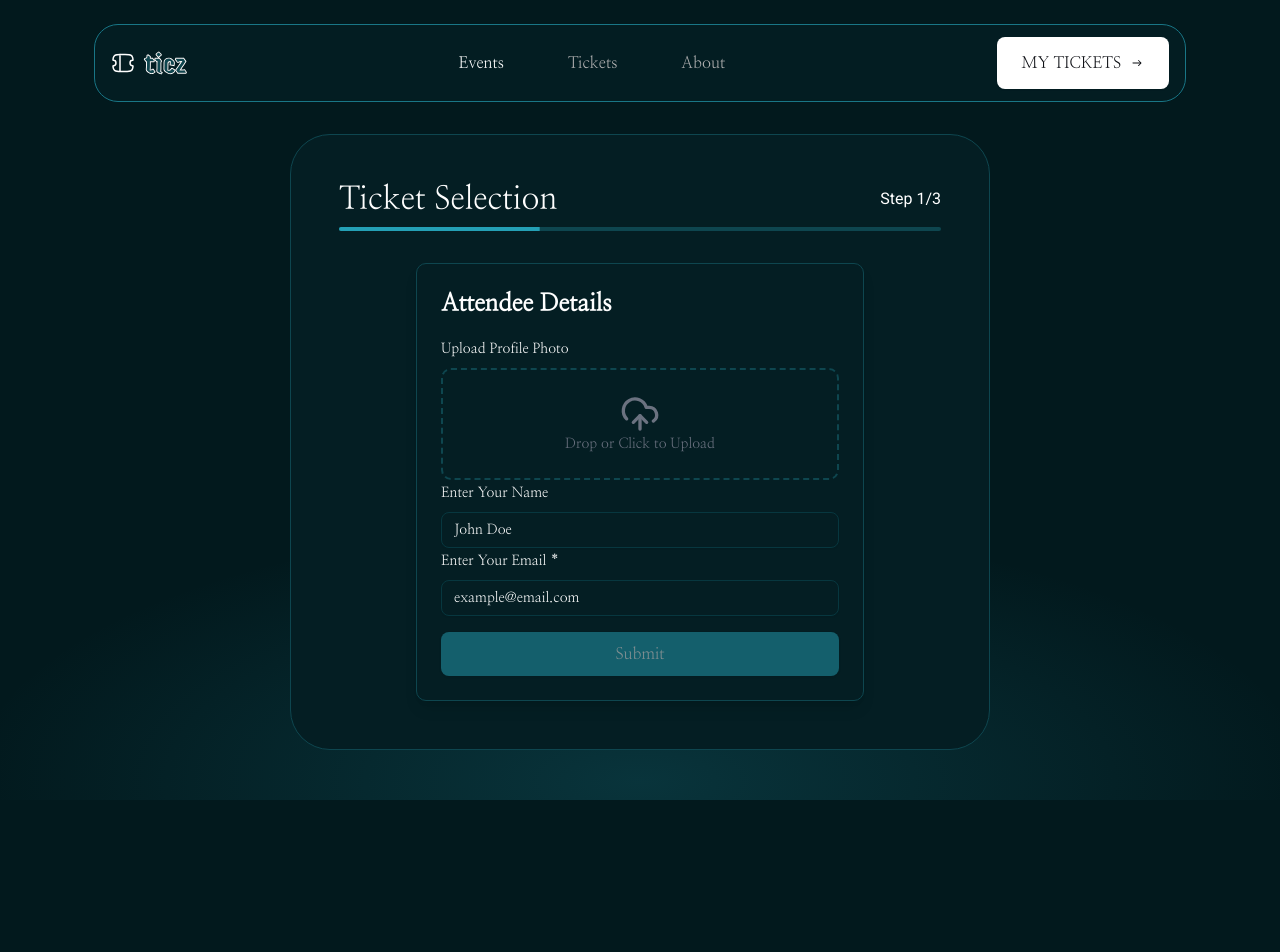
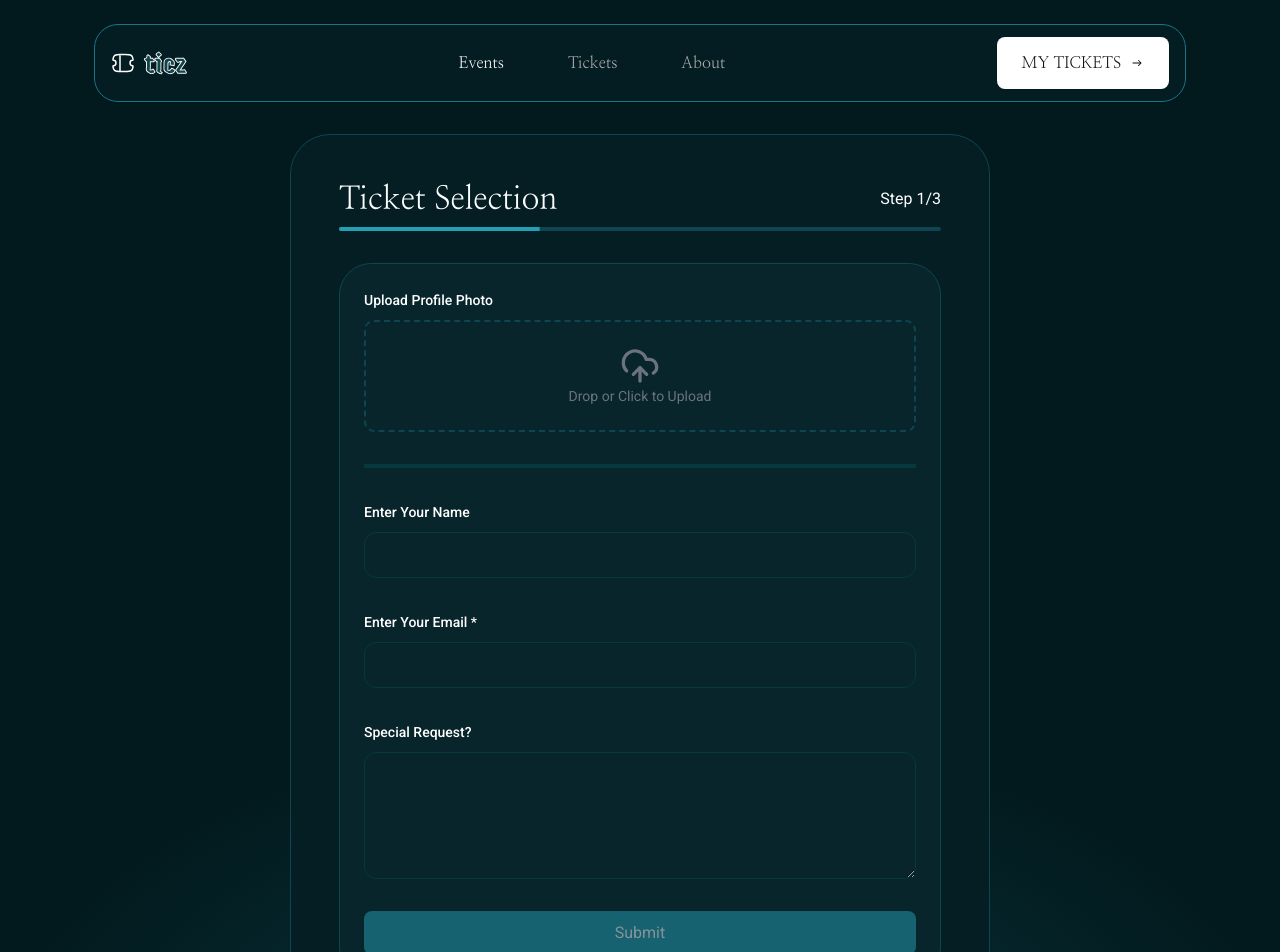
Before and after one commit to iflames1/hngx-stage2-event-booking, a Next.js app: page / in a window 1280 px wide. Shown: the top 952 px of the page. Before the commit the page ends 800 px from the top, so only its background shows below. Built offline with nearby package versions, Linux system fonts and the light colour scheme; a web font is replaced by a local one.

Commit message:
fix: fix input and text area radius and ring

```diff
--- a/src/app/attendee-details.tsx
+++ b/src/app/attendee-details.tsx
@@ -16,6 +16,8 @@ import {
 import { Input } from "@/components/ui/input";
 import { UploadCloud } from "lucide-react";
 import Image from "next/image";
+import { MdMailOutline } from "react-icons/md";
+import { Textarea } from "@/components/ui/textarea";
 
 const formSchema = z.object({
 	name: z.string().min(2, "Name is required").max(100),
@@ -62,10 +64,12 @@ export default function AttendeeDetails() {
 	};
 
 	return (
-		<div className="max-w-md mx-auto p-6 border rounded-lg shadow-lg">
-			<h2 className="text-2xl font-semibold mb-4">Attendee Details</h2>
+		<div className="p-6 border border-border rounded-[32px] bg-[#08252B]">
 			<Form {...form}>
-				<form onSubmit={form.handleSubmit(onSubmit)}>
+				<form
+					onSubmit={form.handleSubmit(onSubmit)}
+					className="space-y-8 font-roboto text-base leading-[150%] font-normal"
+				>
 					<FormField
 						control={form.control}
 						name="avatar"
@@ -100,6 +104,8 @@ export default function AttendeeDetails() {
 						)}
 					/>
 
+					<div className="bg-input h-1 w-full" />
+
 					<FormField
 						control={form.control}
 						name="name"
@@ -107,7 +113,7 @@ export default function AttendeeDetails() {
 							<FormItem>
 								<FormLabel>Enter Your Name</FormLabel>
 								<FormControl>
-									<Input {...field} placeholder="John Doe" />
+									<Input {...field} type="text" />
 								</FormControl>
 								<FormMessage />
 							</FormItem>
@@ -118,14 +124,31 @@ export default function AttendeeDetails() {
 						control={form.control}
 						name="email"
 						render={({ field }) => (
+							<FormItem className="relative">
+								<FormLabel>Enter Your Email *</FormLabel>
+								<FormControl className="relative flex items-center">
+									<>
+										{/*<MdMailOutline className="absolute left-3 bottom-3 size-6" />*/}
+										<Input
+											type="email"
+											{...field}
+											//className="pl-10"
+										/>
+									</>
+								</FormControl>
+								<FormMessage />
+							</FormItem>
+						)}
+					/>
+
+					<FormField
+						control={form.control}
+						name="specialRequest"
+						render={({ field }) => (
 							<FormItem>
-								<FormLabel>Enter Your Email *</FormLabel>
+								<FormLabel>Special Request?</FormLabel>
 								<FormControl>
-									<Input
-										type="email"
-										{...field}
-										placeholder="example@email.com"
-									/>
+									<Textarea {...field} />
 								</FormControl>
 								<FormMessage />
 							</FormItem>
--- a/src/app/globals.css
+++ b/src/app/globals.css
@@ -27,7 +27,7 @@
 		--destructive-foreground: 0 0% 98%;
 		--border: #0e464f;
 		--input: #07373f;
-		--ring: 240 10% 3.9%;
+		--ring: #197686;
 		--chart-1: 12 76% 61%;
 		--chart-2: 173 58% 39%;
 		--chart-3: 197 37% 24%;
--- a/src/components/ui/input.tsx
+++ b/src/components/ui/input.tsx
@@ -1,6 +1,6 @@
-import * as React from "react"
+import * as React from "react";
 
-import { cn } from "@/lib/utils"
+import { cn } from "@/lib/utils";
 
 const Input = React.forwardRef<HTMLInputElement, React.ComponentProps<"input">>(
 	({ className, type, ...props }, ref) => {
@@ -8,15 +8,15 @@ const Input = React.forwardRef<HTMLInputElement, React.ComponentProps<"input">>(
 			<input
 				type={type}
 				className={cn(
-          "flex h-9 w-full rounded-md border border-input bg-transparent px-3 py-1 text-base shadow-sm transition-colors file:border-0 file:bg-transparent file:text-sm file:font-medium file:text-foreground placeholder:text-muted-foreground focus-visible:outline-none focus-visible:ring-1 focus-visible:ring-ring disabled:cursor-not-allowed disabled:opacity-50 md:text-sm",
+					"flex w-full rounded-xl border border-input bg-transparent p-3  text-base transition-colors file:border-0 file:bg-transparent file:text-sm file:font-medium file:text-foreground placeholder:text-[#FAFAFA] focus-visible:outline-none focus-visible:ring-1 focus-visible:ring-ring disabled:cursor-not-allowed disabled:opacity-50 md:text-sm",
 					className
 				)}
 				ref={ref}
 				{...props}
 			/>
-    )
+		);
 	}
-)
-Input.displayName = "Input"
+);
+Input.displayName = "Input";
 
-export { Input }
+export { Input };
--- a/src/components/ui/tabs.tsx
+++ b/src/components/ui/tabs.tsx
@@ -31,7 +31,7 @@ const TabsTrigger = React.forwardRef<
 		className={cn(
 			"whitespace-nowrap text-start sm:min-w-[158px] rounded-xl p-3 ring-offset-background transition-all focus-visible:outline-none focus-visible:ring-2 focus-visible:ring-ring focus-visible:ring-offset-2 disabled:pointer-events-none disabled:opacity-50",
 			"border-2 border-[#197686] bg-transparent", // Default (Inactive)
-			"data-[state=active]:bg-[#12464E] data-[state=active]:border-[1px] data-[state=active]:border-[#197686] data-[state=active]:text-white",
+			"data-[state=active]:bg-[#12464E] data-[state=active]:border-[1px] data-[state=active]:border-ring data-[state=active]:text-white",
 			className
 		)}
 		{...props}
--- /dev/null
+++ b/src/components/ui/textarea.tsx
@@ -0,0 +1,22 @@
+import * as React from "react";
+
+import { cn } from "@/lib/utils";
+
+const Textarea = React.forwardRef<
+	HTMLTextAreaElement,
+	React.ComponentProps<"textarea">
+>(({ className, ...props }, ref) => {
+	return (
+		<textarea
+			className={cn(
+				"flex min-h-[127px] w-full rounded-xl border border-input bg-transparent p-3 text-base placeholder:text-muted-foreground focus-visible:outline-none focus-visible:ring-1 focus-visible:ring-ring disabled:cursor-not-allowed disabled:opacity-50 md:text-sm",
+				className
+			)}
+			ref={ref}
+			{...props}
+		/>
+	);
+});
+Textarea.displayName = "Textarea";
+
+export { Textarea };
--- a/tailwind.config.ts
+++ b/tailwind.config.ts
@@ -50,7 +50,7 @@ export default {
 				},
 				border: "var(--border)",
 				input: "var(--input)",
-				ring: "hsl(var(--ring))",
+				ring: "var(--ring)",
 				chart: {
 					"1": "hsl(var(--chart-1))",
 					"2": "hsl(var(--chart-2))",
```
Lines whose indentation alone changed are shown as unchanged.
